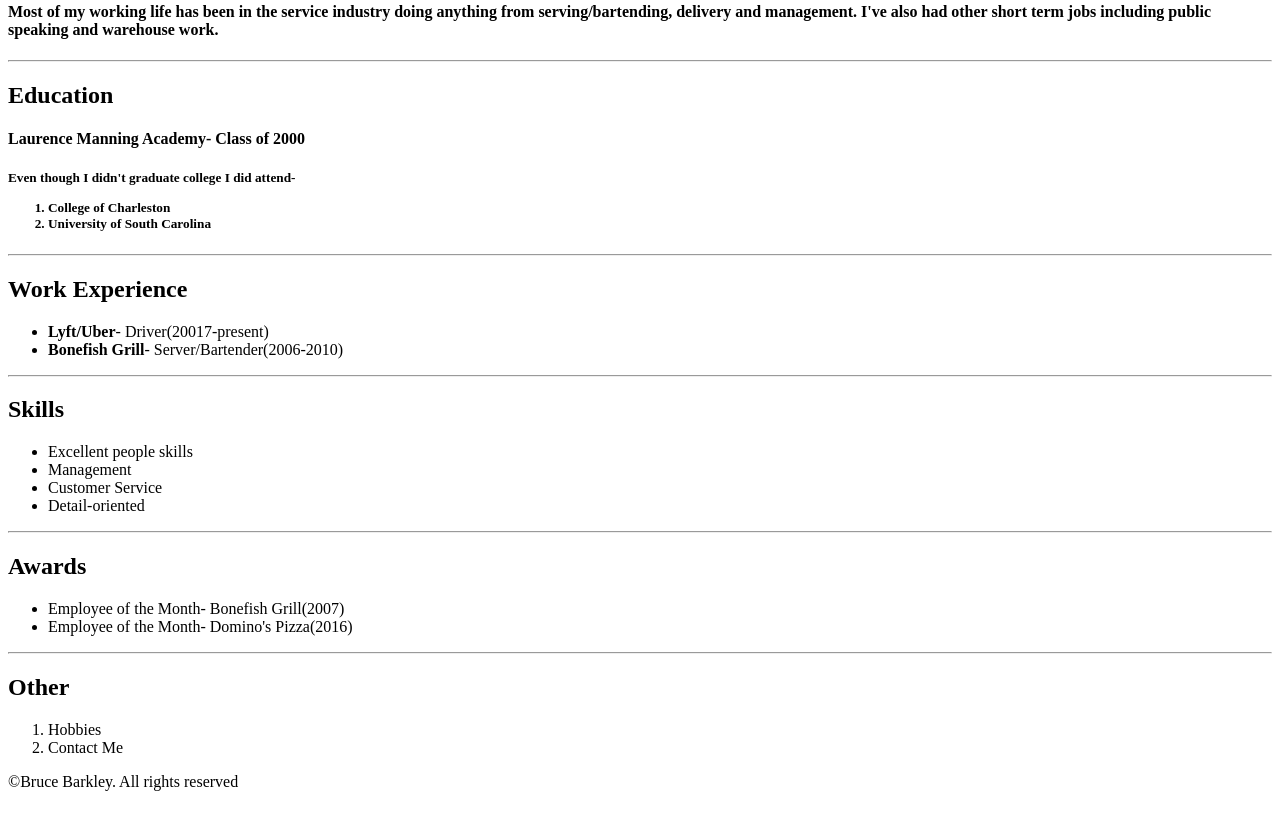
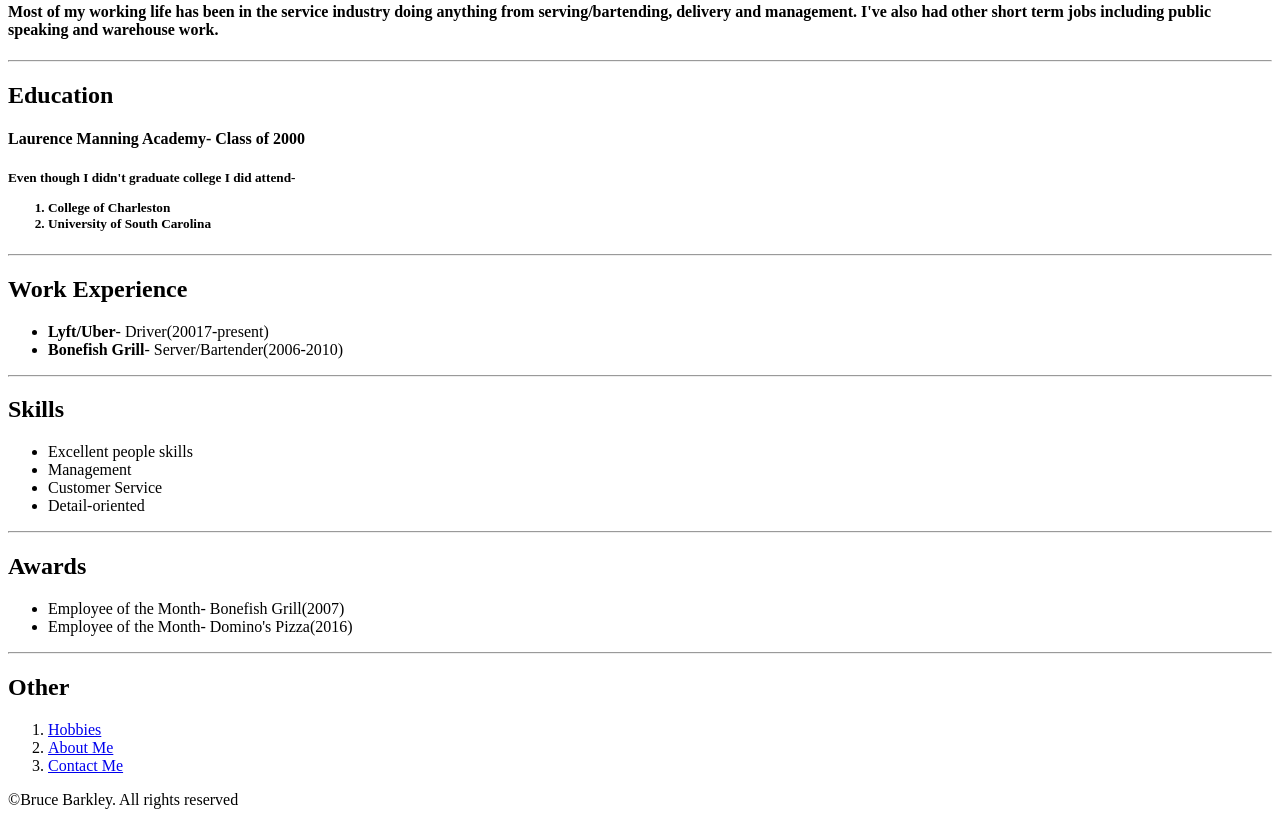
Before and after one commit to Brewskie101/capstone_1, a plain HTML site: page index.html in a window 1280 px wide. Shown: the part 426-1243 px from the top of the page. Drawn offline with Linux system fonts and the light colour scheme.

Commit message:
Add files via upload

```diff
--- a/index.html
+++ b/index.html
@@ -49,8 +49,9 @@
 
     <h2>Other</h2>
     <ol>
-        <li>Hobbies</li>
-        <li>Contact Me</li>
+        <li><a href="/hobbies.html">Hobbies</a></li>
+        <li><a href="/about.html">About Me</a></li>
+        <li><a href="/contact.html">Contact Me</a></li>
     </ol>
     &copy;Bruce Barkley. All rights reserved
 
```
